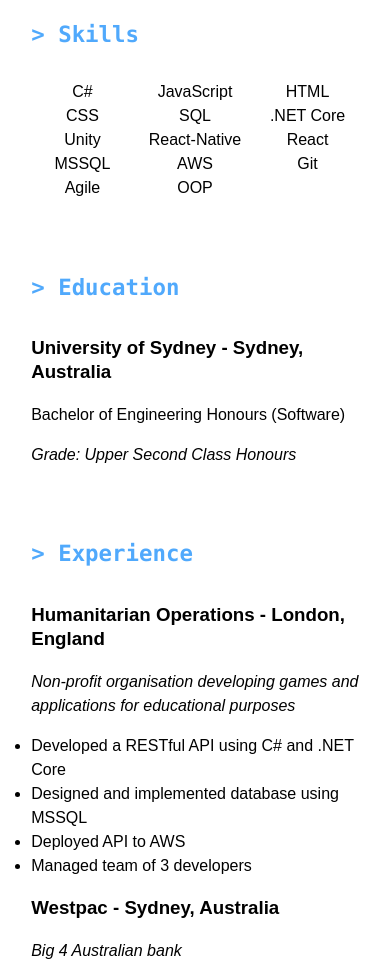
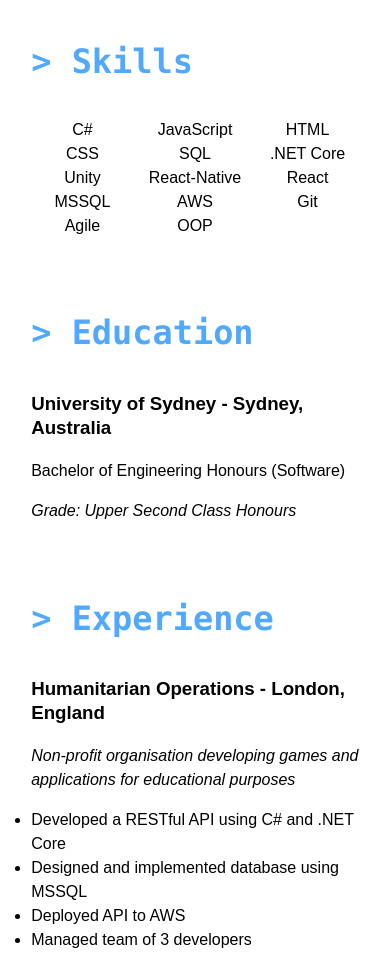
Before and after one commit to sali9213/PersonalSite, a Gatsby site: page / in a window 390 px wide. Shown: the part 616-1584 px from the top of the page. Built offline with nearby package versions, Linux system fonts and the light colour scheme; Gatsby itself is replaced by a stand-in of ours.

Commit message:
Add further responsive features

```diff
--- a/src/components/experience/experience.js
+++ b/src/components/experience/experience.js
@@ -7,7 +7,7 @@ const Experience = () => {
   return(
     <div>
       {experienceData.map((item, index) => (
-        <div key={index}>
+        <div key={index} className={experienceStyles.experiencecontainer}>
           <h3>{item["Company Name"] + " - "  + item["City"] + ", " + item["Country"]}</h3>
           <p>
             <i>{item["Company Description"]}</i>
--- a/src/components/experience/experience.module.css
+++ b/src/components/experience/experience.module.css
@@ -6,3 +6,7 @@
   text-align: left;
   margin: 0 auto;
 }
+
+.experiencecontainer{
+  padding-bottom: 3vh;
+}
--- a/src/components/section/section.module.css
+++ b/src/components/section/section.module.css
@@ -5,7 +5,7 @@
 }
 
 .title {
-  max-width: 200px;
+  max-width: 20%;
   width: 100%;
   font-size: 0.7rem;
 }
@@ -23,4 +23,8 @@
   .content{
     padding-left: 0;
   }
+
+  .title{
+    max-width: 100%;
+  }
 }
--- a/src/styles/global.css
+++ b/src/styles/global.css
@@ -15,6 +15,8 @@ h2, h1 {
 .main-body {
   padding: 0 8%;
   padding-top: 150px;
+  margin: 0 auto;
+  max-width: 1000px;
 }
 
 h2 {
@@ -25,3 +27,9 @@ body{
   margin: 0 auto;
   font-weight: 1;
 }
+
+@media only screen and (max-width: 1080px) {
+  h2 {
+    font-size: 300%;
+  }
+}
```
